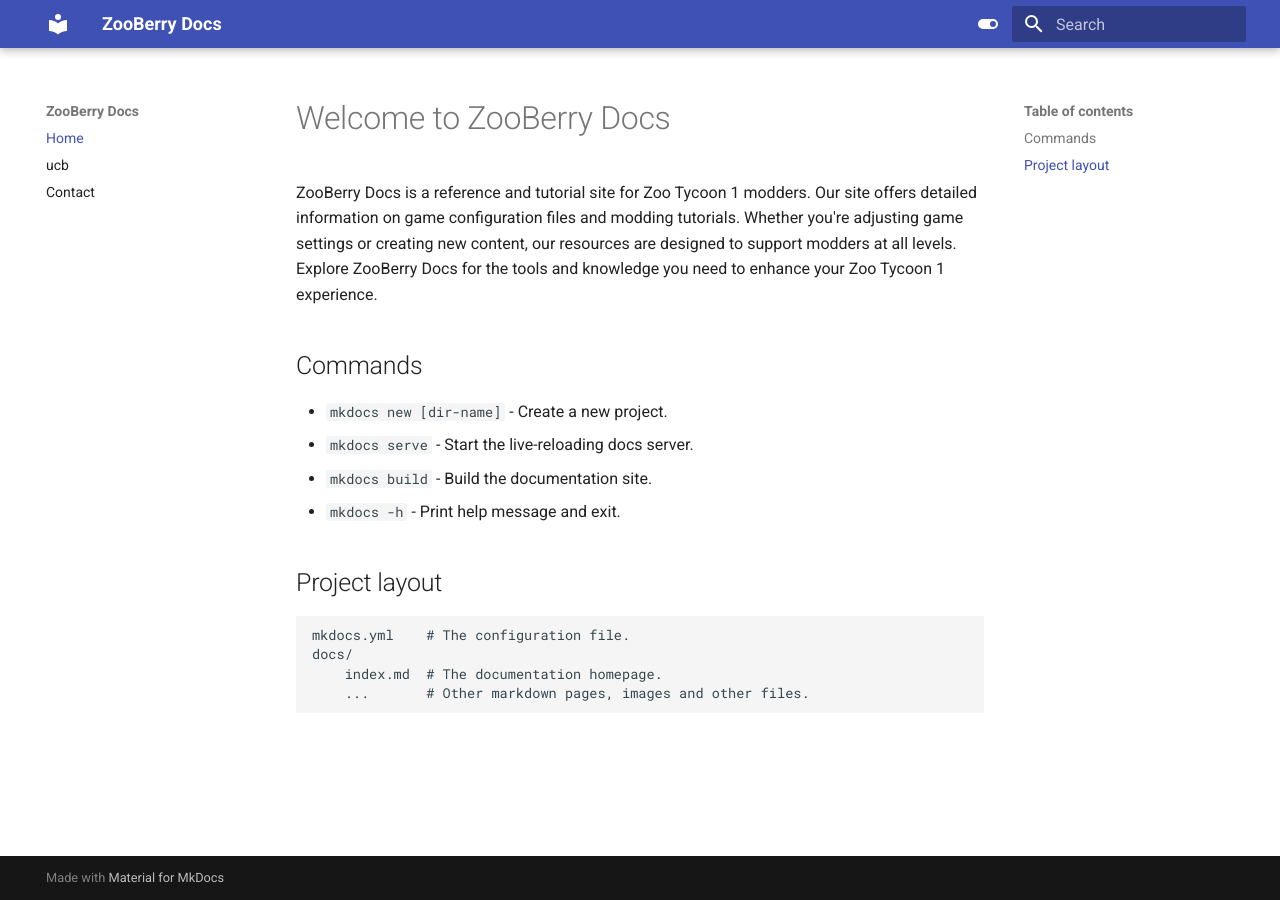
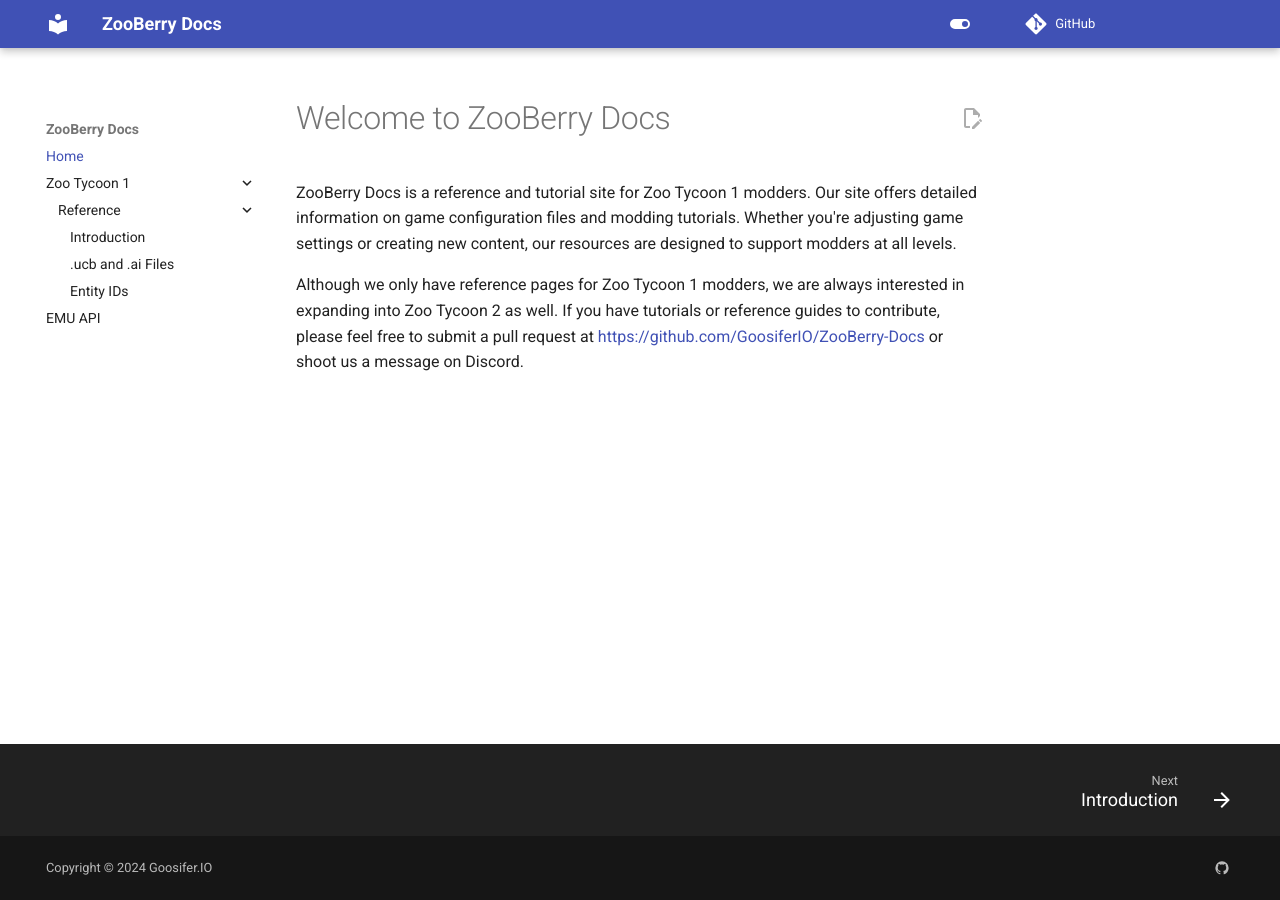
Before and after one commit to GoosiferIO/ZooBerry-Docs, an MkDocs documentation site: the page built from docs/index.md, in a window 1280 px wide. Built offline with MkDocs 1.6.1 and Material for MkDocs 9.7.7, drawn with Linux system fonts in a browser that asks for light colours; comment, search, counter and statistics services are not loaded.

Commit message:
added entity id page, expanded ucb and ai file page

```diff
--- a/docs/index.md
+++ b/docs/index.md
@@ -1,17 +1,5 @@
 # Welcome to ZooBerry Docs
 
-ZooBerry Docs is a reference and tutorial site for Zoo Tycoon 1 modders. Our site offers detailed information on game configuration files and modding tutorials. Whether you're adjusting game settings or creating new content, our resources are designed to support modders at all levels. Explore ZooBerry Docs for the tools and knowledge you need to enhance your Zoo Tycoon 1 experience.
+ZooBerry Docs is a reference and tutorial site for Zoo Tycoon 1 modders. Our site offers detailed information on game configuration files and modding tutorials. Whether you're adjusting game settings or creating new content, our resources are designed to support modders at all levels.
 
-## Commands
-
-* `mkdocs new [dir-name]` - Create a new project.
-* `mkdocs serve` - Start the live-reloading docs server.
-* `mkdocs build` - Build the documentation site.
-* `mkdocs -h` - Print help message and exit.
-
-## Project layout
-
-    mkdocs.yml    # The configuration file.
-    docs/
-        index.md  # The documentation homepage.
-        ...       # Other markdown pages, images and other files.
+Although we only have reference pages for Zoo Tycoon 1 modders, we are always interested in expanding into Zoo Tycoon 2 as well. If you have tutorials or reference guides to contribute, please feel free to submit a pull request at [https://github.com/GoosiferIO/ZooBerry-Docs](https://github.com/GoosiferIO/ZooBerry-Docs) or shoot us a message on Discord.
--- a/mkdocs.yml
+++ b/mkdocs.yml
@@ -16,7 +16,47 @@ theme:
       toggle:
         icon: material/toggle-switch-off-outline
         name: Switch to light mode
+  features:
+    - navigation.instant
+    - navigation.instant.prefetch
+    - navigation.instant.progress
+    - navigation.instant.preview
+    - navigation.tracking
+    # - navigation.tabs
+    - navigation.tabs.sticky
+    - navigation.expand
+    - navigation.path
+    - toc.follow
+    - navigation.top
+    - search.suggest
+    - navigation.footer
+    - content.action.edit
+    # - search.highlight
 nav:
   - Home: index.md
-  - ucb: about.md
-  - Contact: contact.md
+  - Zoo Tycoon 1:
+      Reference:
+        - Introduction: zt1/introduction.md
+        - .ucb and .ai Files: zt1/Reference/ucb_ai_files.md
+        - Entity IDs: zt1/Reference/entity_ids.md
+  - EMU API: emu/introduction.md
+
+extra:
+  social:
+    - icon: material/github
+      link: https://github.com/GoosiferIO/ZooBerry-Docs
+  generator: false
+copyright: Copyright &copy; 2024 Goosifer.IO
+repo_url: https://github.com/GoosiferIO/ZooBerry-Docs
+edit_uri: edit/main/docs/
+plugins:
+  - git-revision-date-localized:
+      type: date
+      enable_creation_date: true
+  - git-committers:
+      repository: GoosiferIO/ZooBerry-Docs
+      branch: main
+markdown_extensions:
+  - admonition
+  - pymdownx.details
+  - pymdownx.superfences
```
Also changed, not shown: docs/zt1/Reference/entity_ids.md (added, +187 -0 lines), docs/zt1/Reference/ucb_ai_files.md (added, +121 -0 lines), docs/zt1/introduction.md (added, +3 -0 lines), docs/contact.md (deleted), docs/emu/introduction.md (added).
